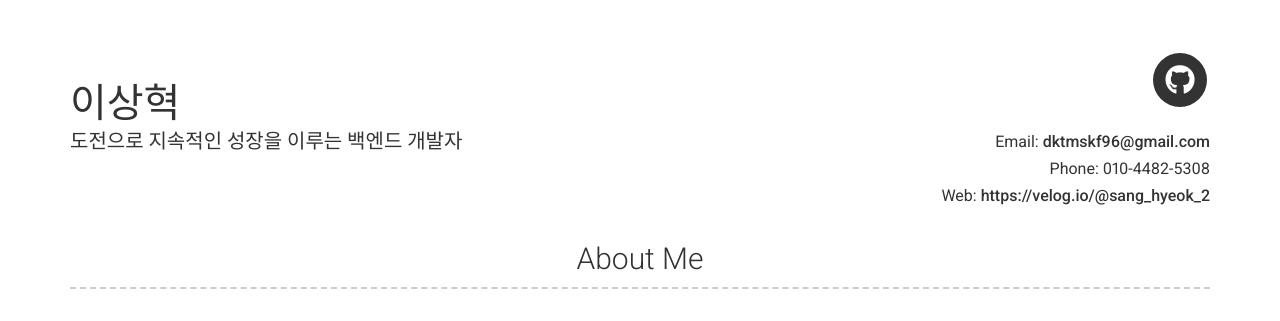
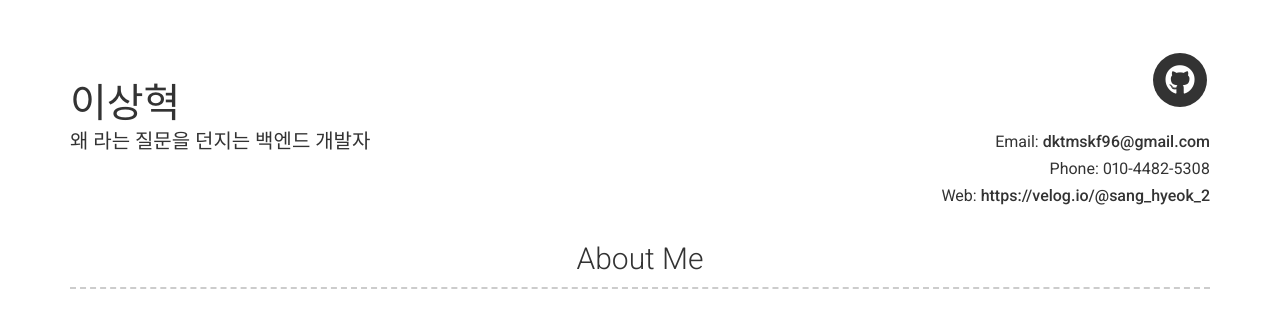
Before and after one commit to hyeok96/hyeok96.github.io, a Jekyll site: the page built from index.md, in a window 1280 px wide. Shown: the top 321 px of the page. Built offline with Jekyll 4.4.1, drawn with Linux system fonts in a browser that asks for light colours; nearby versions of some CDN libraries.

Commit message:
about me 수정

```diff
--- a/_config.yml
+++ b/_config.yml
@@ -7,7 +7,7 @@ version: 2
 
 # Personal info
 name: 이상혁
-title: 도전으로 지속적인 성장을 이루는 백엔드 개발자
+title: 왜 라는 질문을 던지는 백엔드 개발자
 email: dktmskf96@gmail.com
 # email_title: Email (Email title override)
 phone: 010-4482-5308
```
